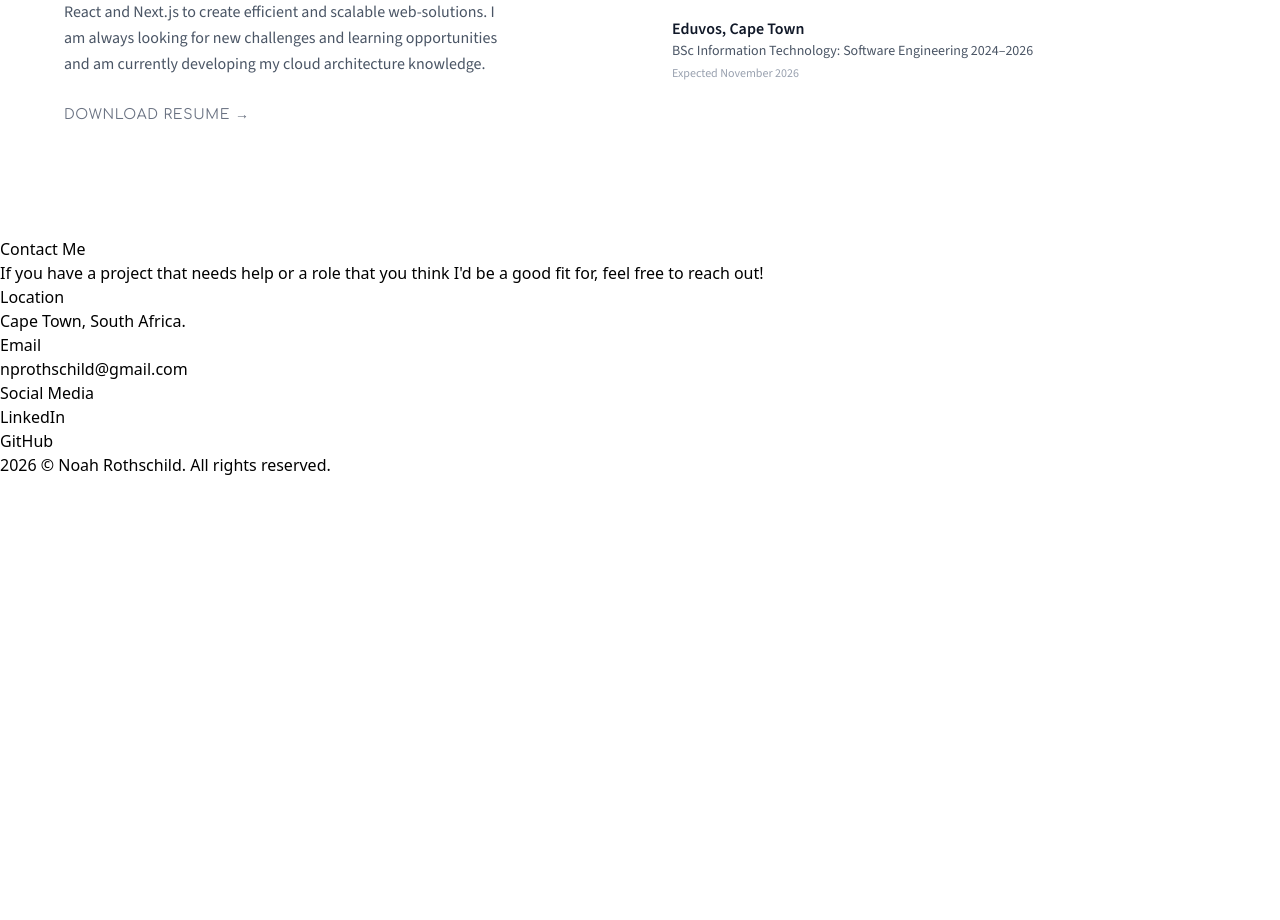
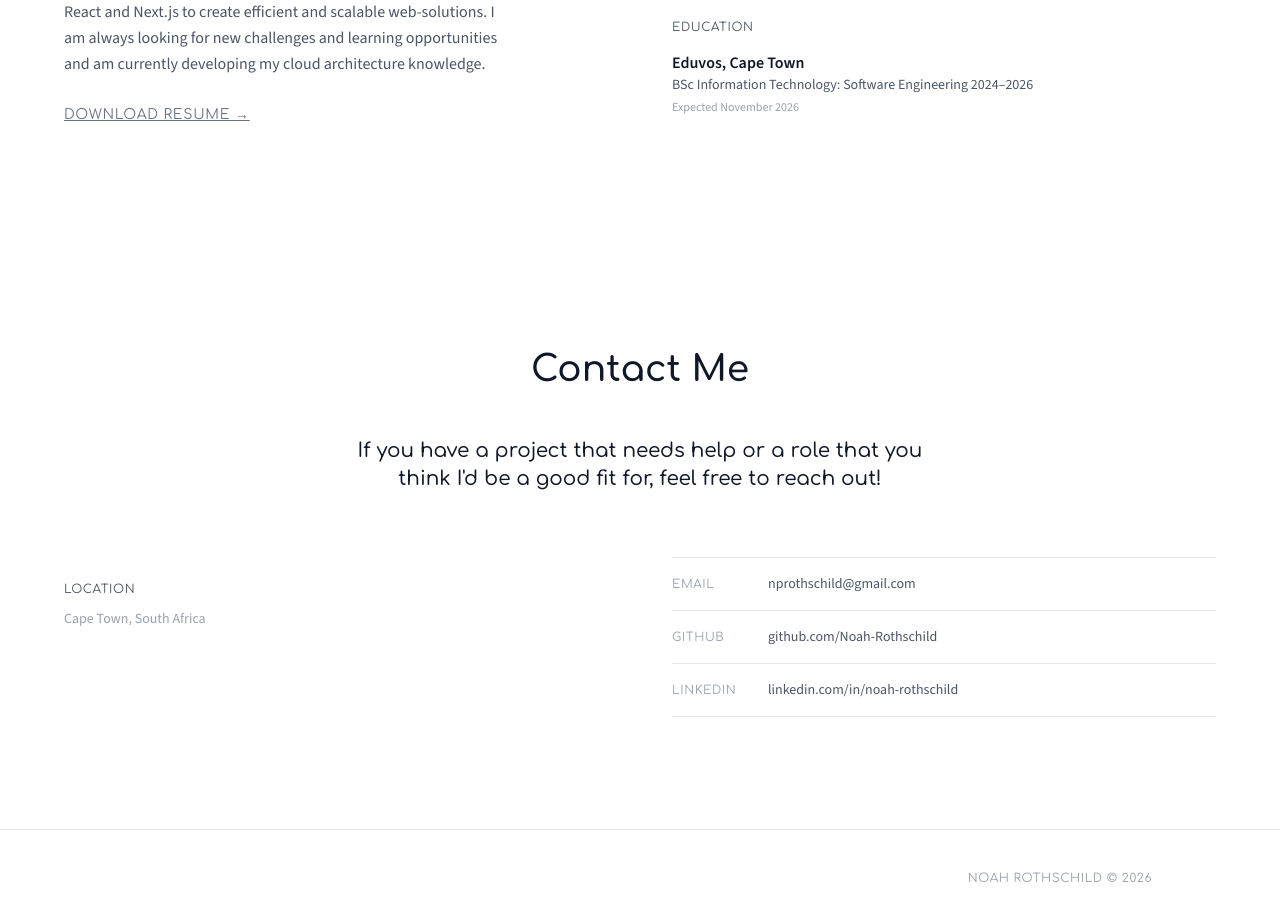
Before and after one commit to Noah-Rothschild/portfolio, a Next.js app: page / in a window 1280 px wide. Shown: the part 1858-2778 px from the top of the page. Before the commit the page ends 2335 px from the top, so only its background shows below. Built offline with nearby package versions, Linux system fonts and the light colour scheme.

Commit message:
Added basic footer

```diff
--- a/src/app/page.tsx
+++ b/src/app/page.tsx
@@ -74,7 +74,7 @@ export default function Home() {
             <p className="font-source-sans text-base text-gray-600 leading-relaxed max-w-md mb-6">
               Hello, I'm Noah Rothschild! I'm a software engineer with a passion for building full-stack solutions. My current experience includes leveraging modern web technologies such as Django, Typescript, React and Next.js to create efficient and scalable web-solutions. I am always looking for new challenges and learning opportunities and am currently developing my cloud architecture knowledge.
               </p>
-              <a href="/noah_rothschild_cv.pdf" download className="font-comfortaa text-sm uppercase tracking-wider text-gray-500 hover:text-gray-900 transition-colors duration-200">
+              <a href="/noah_rothschild_cv.pdf" download className="underline font-comfortaa text-sm uppercase tracking-wider text-gray-500 hover:text-gray-900 transition-colors duration-200">
                 Download Resume →
               </a>
             </div>
@@ -83,7 +83,7 @@ export default function Home() {
             <div>
               <span className="font-comfortaa text-xs uppercase tracking-wider text-gray-600 block mb-4">TechStack</span>
               <div className="flex flex-wrap gap-2">
-                {["Python", "JavaScript", "Java", "PHP", "TypeScript", "Django", "MySQL", "PostgreSQL", "CSS", "HTML", "AWS", "React"].map((tech) => (
+                {["Python", "JavaScript", "Java", "PHP", "TypeScript", "Next.js", "Django", "MySQL", "PostgreSQL", "CSS", "HTML", "AWS", "React", "Git"].map((tech) => (
                   <span key={tech} className="text-xs uppercase tracking-wider px-2.5 py-1 border border-gray-200 text-gray-500 rounded-full">
                     {tech}
                     </span>
@@ -101,27 +101,52 @@ export default function Home() {
         </div>
       </section>
 
-      <section id="contact" className="contact">
-        <div>
-          <h2>Contact Me</h2>
-          <p>If you have a project that needs help or a role that you think I'd be a good fit for, feel free to reach out!</p>
+      <section id="contact" className="scroll-mt-24 px-6 py-28">
+        <div className="max-w-6xl mx-auto">
+          <h2 className="font-comfortaa text-4xl font-semibold text-gray-900 text-center mb-12">
+            Contact Me
+          </h2>
+          <p className="font-comfortaa text-xl font-medium text-gray-900 text-center mb-10 max-w-xl mx-auto">
+            If you have a project that needs help or a role that you think I'd be a good fit for, feel free to reach out!
+          </p>
+          <div className="grid md:grid-cols-2 gap-16 mt-16">
+            <div className="flex flex-col text-center md:text-left">
+              <p className="font-comfortaa text-xs uppercase tracking-wider text-gray-600 block mt-6">Location</p>
+              <p className="font-source-sans text-sm text-gray-400 mt-3">
+                Cape Town, South Africa
+              </p>
+            </div>
 
-          <h2>Location</h2>
-          <p>Cape Town, South Africa.</p>
-
-          <h2>Email</h2>
-          <p><a href="mailto:nprothschild@gmail.com">nprothschild@gmail.com</a></p>
-
-          <h2>Social Media</h2>
-          <p><a href="https://www.linkedin.com/in/noah-rothschild-095270202/" target="_blank" rel="noopener noreferrer">LinkedIn</a></p>
-          <p><a href="https://github.com/Noah-Rothschild" target="_blank" rel="noopener noreferrer">GitHub</a></p>
+            <div className="flex flex-col">
+              <a href="mailto:nprothschild@gmail.com" className="group flex items-baseline gap-4 py-4 border-t border-gray-200 hover:border-gray-900 transition-colors duration-200">
+                <span className="font-comfortaa text-xs uppercase tracking-wider text-gray-400 w-20 shrink-0">Email</span>
+                <span className="font-source-sans text-sm text-gray-600 group-hover:text-gray-900 transition-colors duration-200">nprothschild@gmail.com</span>
+              </a>
+              <a href="https://github.com/Noah-Rothschild" target="_blank" rel="noopener noreferrer" className="group flex items-baseline gap-4 py-4 border-t border-gray-200 hover:border-gray-900 transition-colors duration-200">
+                <span className="font-comfortaa text-xs uppercase tracking-wider text-gray-400 w-20 shrink-0">GitHub</span>
+                <span className="font-source-sans text-sm text-gray-600 group-hover:text-gray-900 transition-colors duration-200">github.com/Noah-Rothschild</span>
+              </a>
+              <a href="https://www.linkedin.com/in/noah-rothschild-095270202/" target="_blank" rel="noopener noreferrer" className="group flex items-baseline gap-4 py-4 border-t border-gray-200 hover:border-gray-900 transition-colors duration-200">
+                <span className="font-comfortaa text-xs uppercase tracking-wider text-gray-400 w-20 shrink-0">LinkedIn</span>
+                <span className="font-source-sans text-sm text-gray-600 group-hover:text-gray-900 transition-colors duration-200">linkedin.com/in/noah-rothschild</span>
+              </a>
+              <div className="border-t border-gray-200"></div>
+            </div>
+          </div>
 
         </div>
       </section>
 
-      <section className="footer">
-        <p>{new Date().getFullYear()} &copy;  Noah Rothschild. All rights reserved.</p>
-      </section>
+      <footer className="px-6 py-10 border-t border-gray-200">
+        <div className="max-w-5xl mx-auto flex md:items-center justify-between gap-4">
+          <span className="font-comfortaa text-base font-semibold text-gray-900">
+
+          </span>
+          <span className="font-comfortaa text-xs uppercase tracking-wider text-gray-400">
+            Noah Rothschild © 2026
+          </span>
+        </div>
+      </footer>
 
     </div>
   );
```
